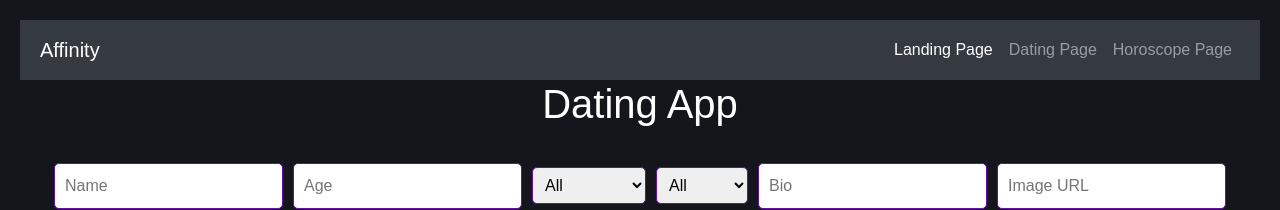
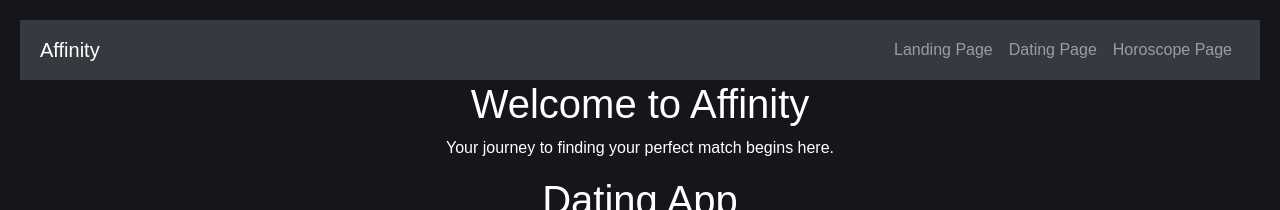
Before and after one commit to JKTEJADA/DatingWebsiteITELEC, a React (Create React App) app: page /LandingPage in a window 1280 px wide. Shown: the top 210 px of the page. Built offline with nearby package versions, Linux system fonts and the light colour scheme.

Commit message:
TRABAHO NI EMMAN

```diff
--- a/package.json
+++ b/package.json
@@ -9,6 +9,7 @@
     "node-fetch": "^3.3.2",
     "react": "^18.3.1",
     "react-dom": "^18.3.1",
+    "react-router-dom": "^6.23.1",
     "react-scripts": "5.0.1",
     "web-vitals": "^2.1.4"
   },
--- a/src/App.js
+++ b/src/App.js
@@ -1,5 +1,8 @@
 import React, { useState } from 'react';
 import './DatingApp.css'; // Import CSS file
+import LandingPage from './LandingPage';
+import Horoscope from './Horoscope';
+import { BrowserRouter as Router, Link, Route, Routes, RouteElement } from 'react-router-dom';
 
 const horoscopeSigns = [
   'All', 'Aries', 'Taurus', 'Gemini', 'Cancer', 'Leo', 'Virgo', 'Libra', 'Scorpio', 'Sagittarius', 'Capricorn', 'Aquarius', 'Pisces'
@@ -125,27 +128,33 @@ const DatingApp = () => {
   };
 
   return (
+    <Router>
     <div className="dating-app">
         <nav className="navbar navbar-expand-lg navbar-dark bg-dark">
-        <a className="navbar-brand" href="../App.js">Affinity</a>
+        <Link className="navbar-brand" to="/">Affinity</Link>
         <button className="navbar-toggler" type="button" data-toggle="collapse" data-target="#navbarSupportedContent" aria-controls="navbarSupportedContent" aria-expanded="false" aria-label="Toggle navigation">
           <span className="navbar-toggler-icon"></span>
         </button>
-
         <div className="collapse navbar-collapse" id="navbarSupportedContent">
           <ul className="navbar-nav ml-auto">
-            <li className="nav-item active">
-              <a className="nav-link" href="../App.js">Landing Page</a>
+            <li className="nav-item">
+              <Link className="nav-link" to="/LandingPage">Landing Page</Link>
             </li>
             <li className="nav-item">
-              <a className="nav-link" href="#">Dating Page</a>
+              <Link className="nav-link" to="/dating">Dating Page</Link>
             </li>
             <li className="nav-item">
-              <a className="nav-link" href="../Horoscope.js">Horoscope Page</a>
+              <Link className="nav-link" to="/Horoscope">Horoscope Page</Link>
             </li>
           </ul>
         </div>
       </nav>
+      <Routes>
+        <Route path="/LandingPage" element={<LandingPage />} />
+        <Route path="/" element={<DatingApp />} />
+        <Route path="/Horoscope" element={<Horoscope />} />
+      </Routes>
+
         {modalOpen && (
       <div className="modal">
         <div className="modal-content">
@@ -261,6 +270,7 @@ const DatingApp = () => {
         </div>
       )}
     </div>
+    </Router>
   );
 };
 
--- /dev/null
+++ b/src/LandingPage.js
@@ -0,0 +1,12 @@
+import React from 'react';
+
+const LandingPage = () => {
+  return (
+    <div className="landing-page">
+      <h1>Welcome to Affinity</h1>
+      <p>Your journey to finding your perfect match begins here.</p>
+    </div>
+  );
+};
+
+export default LandingPage;
```
Also changed, not shown: 1 other file (tests, documents, lock files or other folders).
